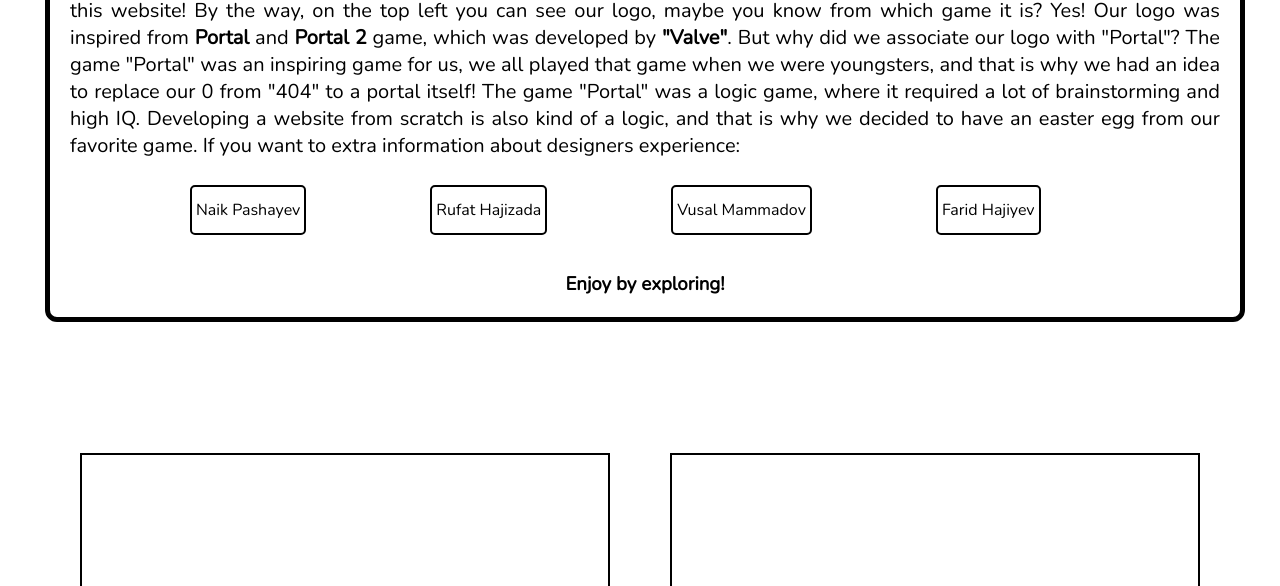
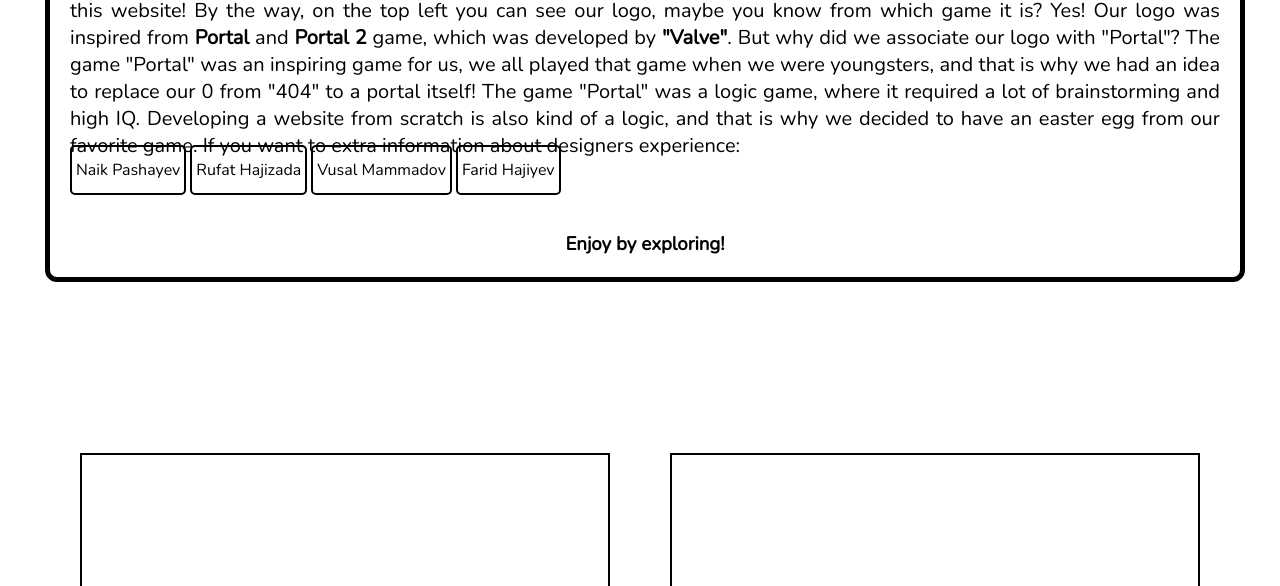
Before and after one commit to NaikPashayevADA/crew404, a plain HTML site: page index.html in a window 1280 px wide. Shown: the part 214-800 px from the top of the page. Drawn offline with nearby package versions, Linux system fonts and the light colour scheme.

Commit message:
Update style.css

```diff
--- a/style.css
+++ b/style.css
@@ -175,7 +175,7 @@ button a {
 }
 
 .profile {
-    margin: 40px 60px;
+    margin: auto;
 }
 
 a.profile {
```
